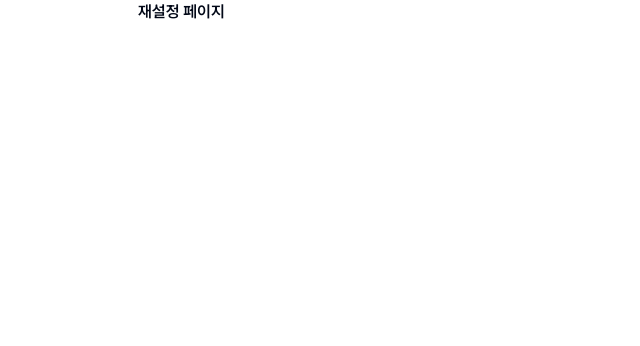
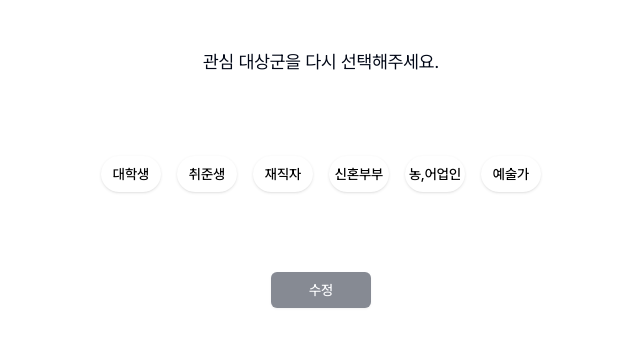
Before and after one commit to 9OORMTHON-PPOORI/ppoori-front, a Next.js app: page /reset in a window 1280 px wide. Shown: the top 346 px of the page, without its empty margins (319-959 px from the left). Built offline with nearby package versions, Linux system fonts and the light colour scheme.

Commit message:
feat: 재설정 페이지 UI 구현

```diff
--- a/src/app/reset/page.tsx
+++ b/src/app/reset/page.tsx
@@ -1,7 +1,72 @@
+"use client";
+
+import { Button } from "@/components/ui/button";
+import { useRouter } from "next/navigation";
+import { useState } from "react";
+
 export default function Reset() {
+  const [target, setTarget] = useState("");
+  const router = useRouter();
+
+  const handleModifyBtn = () => {
+    window.localStorage.setItem("대상", target);
+    router.push("/policy");
+  };
+
   return (
     <>
-      <div className="font-pretendard font-semibold">재설정 페이지</div>
+      <div>
+        <div className="mt-12 w-full text-center text-lg">
+          관심 대상군을 다시 선택해주세요.
+        </div>
+        <div className="my-20 flex justify-center gap-4">
+          <Button
+            className={`w-[60px] rounded-full ${target == "대학생" ? "bg-black text-white" : "bg-white text-black hover:text-white"}`}
+            onClick={() => setTarget("대학생")}
+          >
+            대학생
+          </Button>
+          <Button
+            className={`w-[60px] rounded-full ${target == "취준생" ? "bg-black text-white" : "bg-white text-black hover:text-white"}`}
+            onClick={() => setTarget("취준생")}
+          >
+            취준생
+          </Button>
+          <Button
+            className={`w-[60px] rounded-full ${target == "재직자" ? "bg-black text-white" : "bg-white text-black hover:text-white"}`}
+            onClick={() => setTarget("재직자")}
+          >
+            재직자
+          </Button>
+          <Button
+            className={`w-[60px] rounded-full ${target == "신혼부부" ? "bg-black text-white" : "bg-white text-black hover:text-white"}`}
+            onClick={() => setTarget("신혼부부")}
+          >
+            신혼부부
+          </Button>
+          <Button
+            className={`w-[60px] rounded-full ${target == "농,어업인" ? "bg-black text-white" : "bg-white text-black hover:text-white"}`}
+            onClick={() => setTarget("농,어업인")}
+          >
+            농,어업인
+          </Button>
+          <Button
+            className={`w-[60px] rounded-full ${target == "예술가" ? "bg-black text-white" : "bg-white text-black hover:text-white"}`}
+            onClick={() => setTarget("예술가")}
+          >
+            예술가
+          </Button>
+        </div>
+        <div className="mt-4 flex w-full justify-center">
+          <Button
+            className="w-[100px]"
+            onClick={() => handleModifyBtn()}
+            disabled={target === ""}
+          >
+            수정
+          </Button>
+        </div>
+      </div>
     </>
   );
 }
```
